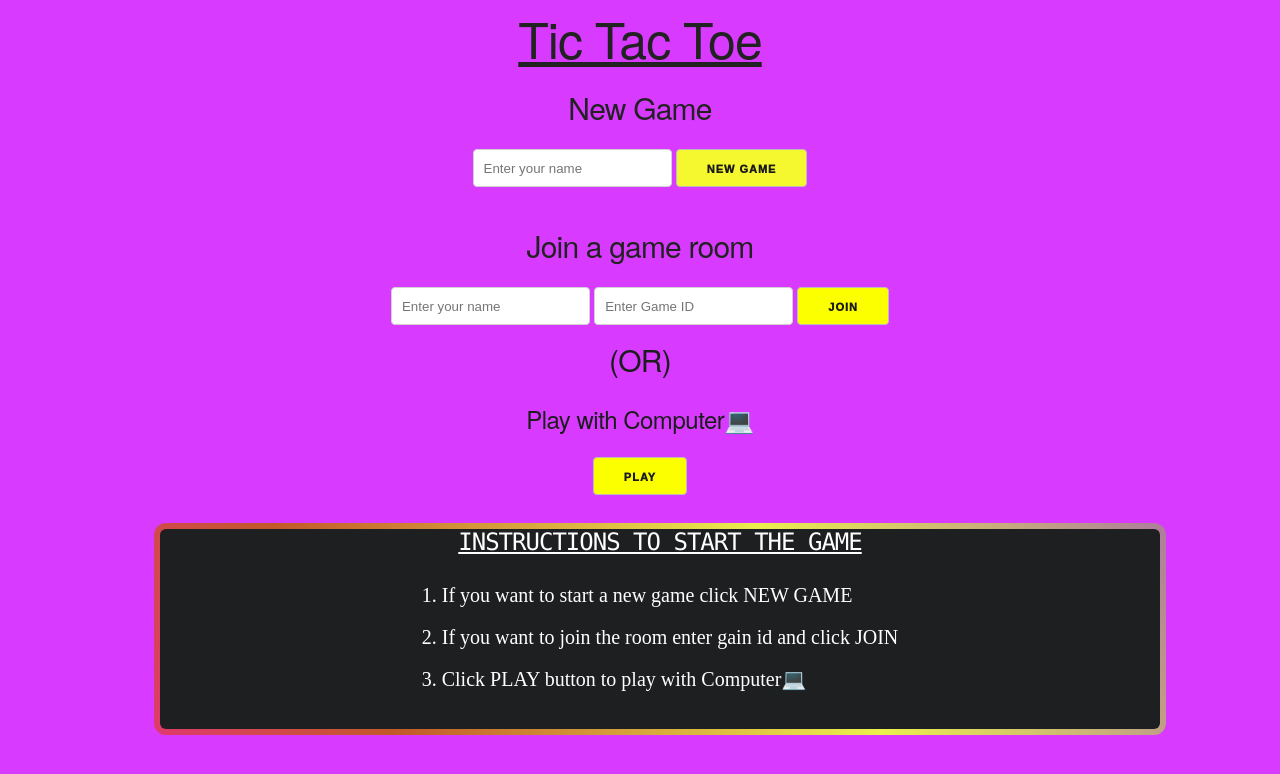
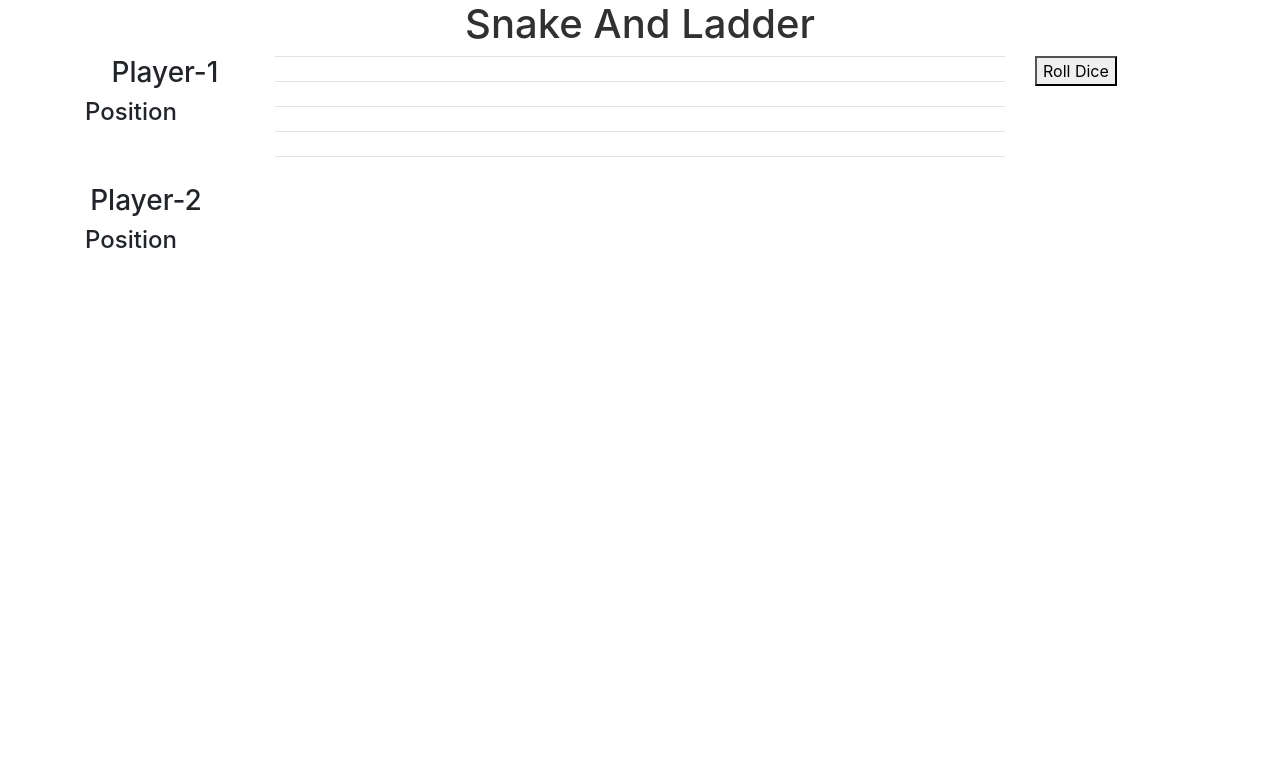
Before and after one commit to saiphanindra1010/Chain-reaction-Web, a website: page index.html in a window 1280 px wide. Drawn offline with nearby package versions, Linux system fonts and the light colour scheme; no server answers.

Commit message:
Update index.html

```diff
--- a/index.html
+++ b/index.html
@@ -1,68 +1,102 @@
 <!DOCTYPE html>
-<html>
+<html lang="en">
+
 <head>
-		<title>Tic Tac Toe</title>
-		<link rel="stylesheet" href="style.css">
-		<link rel="stylesheet" href="node_modules/skeleton-css/css/skeleton.css">
-	</head>
+
+    <meta charset="utf-8">
+    <meta http-equiv="X-UA-Compatible" content="IE=edge">
+    <meta name="viewport" content="width=device-width, initial-scale=1">
+    <meta name="description" content="">
+    <meta name="author" content="">
+
+	<link href="css/bootstrap.min.css" rel="stylesheet">
+	<link href="css/main.css" rel="stylesheet">
+
 <body>
+
+<h1 class="text-center"><span style="color:rgb(49, 49, 49);">Snake And Ladder</span> </h1>
+<section id="section1">
 <div class="container">
-			<div class="menu">
-				<div class="menu1">
-				<h1><u>Tic  Tac  Toe</u></h1>
-
-				<h4>New Game</h4>
-				<input type="text" name="name" id="nameNew" placeholder="Enter your name" required>
-				<button id="new">New Game</button>
-				<br><br>
-				<h4>Join a game room</h4>
-				<input type="text" name="name" id="nameJoin" placeholder="Enter your name" required>
-				<input type="text" name="room" id="room" placeholder="Enter Game ID" required>
-				<button id="join">Join</button></div>
-			<div class="menu2">
-				<h4>(OR)</h4><h5>Play with Computer💻</h5>
-				<a href='comindex.html'> <button id="play">Play</button></a></div>
-
-				<br>
-				<div class="gradient-border" id="box">
-
-
-					<ol>
-						<h3 class="INSTRUCTIONS"><u>INSTRUCTIONS TO START THE GAME</u></h3>
-						<li>If you want to start a new game click NEW GAME</li>
-						<li>If you want to join the room enter gain id and click JOIN</li>
-						<li>Click PLAY button to play with Computer💻</li>
-					</ol>
-
+<div class="row">
+<div class="col-md-2">
+					<div id="first_player">
+						<h3 class="text-center">Player-1</h3>
+						<div class="row">
+							<div class="col-md-6">
+								<h4 id="denote_pos">
+									Position
+								</h4>
+							</div>
+							<div class="col-md-6">
+								<h4 id="fp_position"></h4>
 							</div>
 						</div>
 					</div>
-			<div class="gameBoard" style="display: none;">
-				<h2 id="userHello"></h2>
-				<h3 id="turn"></h3>
-				<a href='/comindex.html'> <button id="play"> <- Play With Computer💻</button></a>
-				<br>
-				<table class="center">
+					<div style="position: absolute; padding-top: 50px;">
+						<div id="second_player">
+							<h3 class="text-center">Player-2</h3>
+							<div class="row">
+							<div class="col-md-6">
+								<h4 id="denote_pos">
+									Position
+								</h4>
+							</div>
+							<div class="col-md-6">
+								<h4 id="sp_position"></h4>
+							</div>
+						</div>
+						</div>
+					</div>
+				</div>
+<div class="col-md-8">
+<table class="table">
 <tr>
-						<td><button class="tile" id="button_00"></button></td>
-						<td><button class="tile" id="button_01"></button></td>
-						<td><button class="tile" id="button_02"></button></td>
+							<td id="21"></td>
+							<td id="22"></td>
+							<td id="23"></td>
+							<td id="24"></td>
+							<td id="25"></td>
 						</tr>
 						<tr>
-						<td><button class="tile" id="button_10"></button></td>
-						<td><button class="tile" id="button_11"></button></td>
-						<td><button class="tile" id="button_12"></button></td>
+							<td id="20"></td>
+							<td id="19"></td>
+							<td id="18"></td>
+							<td id="17"></td>
+							<td id="16"></td>
 						</tr>
 						<tr>
-						<td><button class="tile" id="button_20"></button></td>
-						<td><button class="tile" id="button_21"></button></td>
-						<td><button class="tile" id="button_22"></button></td>
+							<td id="11"></td>
+							<td id="12"></td>
+							<td id="13"></td>
+							<td id="14"></td>
+							<td id="15"></td>
+						</tr>
+						<tr>
+							<td id="10"></td>
+							<td id="9"></td>
+							<td id="8"></td>
+							<td id="7"></td>
+							<td id="6"></td>
+						</tr>
+						<tr>
+							<td id="1"></td>
+							<td id="2"></td>
+							<td id="3"></td>
+							<td id="4"></td>
+							<td id="5"></td>
 						</tr>
 </table>
 </div>
+<div class="col-md-2">
+<button type="button" onclick="showNumber();">Roll Dice</button>
+<h2 id="number" style="display:none;">You got <span id="num"></span></h2>
 </div>
-		<script src="node_modules/jquery/dist/jquery.min.js"></script>
-		<script src="/socket.io/socket.io.js"></script>
-		<script src="main.js"></script>
+</div>
+</div>
+</section>
 </body>
+<!-- jQuery Version 1.8.3.min -->
+<script src="static/js/jquery-1.8.3.min.js"></script>
+<script src="js/main.js"></script>
+
 </html>
```
Lines whose indentation alone changed are shown as unchanged.
